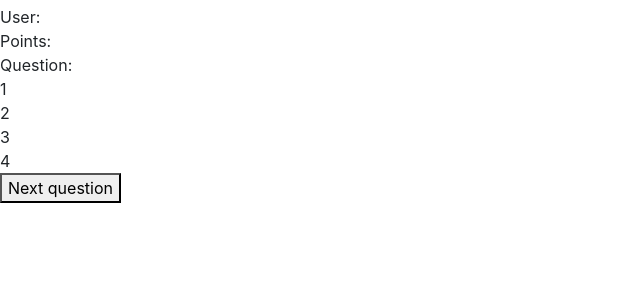
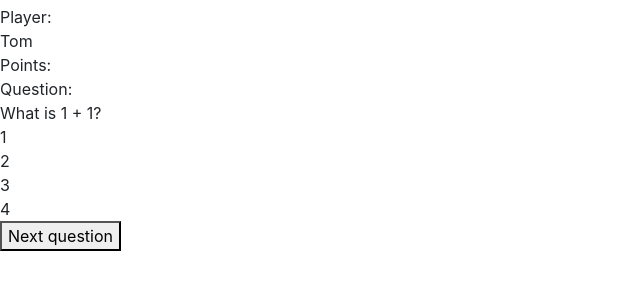
Before and after one commit to atomcorp/Quiz, a plain HTML site: page index.html in a window 1280 px wide. Shown: the part 51-340 px from the top of the page, without its empty margins (0-640 px from the left). Drawn offline with nearby package versions, Linux system fonts and the light colour scheme.

Commit message:
added dom updating points, removing past questions, player name

```diff
--- a/index.html
+++ b/index.html
@@ -8,20 +8,20 @@
 <body>
 <h1>Quiz</h1>
 <div class="quiz">
-	<div class="user">
-		<div class="label">User: </div>
-		<div data-update="user"></div>
+	<div class="player">
+		<div class="label">Player: </div>
+		<div data-fetch="player"></div>
 	</div>
 	<div class="points">
 		<div class="label">Points: </div>
-		<div data-update="points"></div>
+		<div data-fetch="points"></div>
 	</div>
 	<div class="question">
 		<div class="label">Question: </div>
-		<div data-update="question"></div>
+		<div data-fetch="question"></div>
 	</div>
-	<div class="answers"></div>
-	<button id="next" data-update="next" class="">Next question</button>
+	<div class="answers" data-fetch="answers"></div>
+	<button id="next" data-fetch="next" class="">Next question</button>
 </div>
 
 	<script src="quiz2.js"></script>
--- a/quiz2.js
+++ b/quiz2.js
@@ -19,16 +19,20 @@ var quizJSON = {
 			answers: [
 				{
 					answer: '1',
-					isCorrect: false
+					isCorrect: false,
+					id: 1
 				}, {
 					answer: '2',
-					isCorrect: true
+					isCorrect: true,
+					id: 2
 				}, {
 					answer: '3',
-					isCorrect: false
+					isCorrect: false,
+					id: 3
 				}, {
 					answer: '4',
-					isCorrect: false
+					isCorrect: false,
+					id: 4
 				}
 			],
 			points: 10
@@ -39,16 +43,20 @@ var quizJSON = {
 			answers: [
 				{
 					answer: 'Paris',
-					isCorrect: true
+					isCorrect: true,
+					id: 1
 				}, {
 					answer: 'Madrid',
-					isCorrect: false
+					isCorrect: false,
+					id: 2
 				}, {
 					answer: 'Berlin',
-					isCorrect: false
+					isCorrect: false,
+					id: 3
 				}, {
 					answer: 'London',
-					isCorrect: false
+					isCorrect: false,
+					id: 4
 				}
 			],
 			points: 5
@@ -78,41 +86,30 @@ var TakeQuiz = function() {
 		minQuizStages: 1,
 		quizLength: 0,
 		points: 0,
-		htmlComponents: ['points', 'user', 'question']
+		htmlComponents: ['points', 'player', 'question', 'answers'],
+		player: 'Default'
 	}
 
 	var currentStage = {
 		currentQuestion: '',
-		currentCorrectAnswer: '',
+		currentCorrectAnswer: '', // make this answer id
 		points: 0,
 		position: 1,
 	}
 
 	var getHtmlComponents = {};
 
+	// todo: should make this more general, or use ids
 	var _setHtmlComponents = function(html) {
 		for (var i = 0; i < html.length; i++) {
-			getHtmlComponents[html[i]] = document.querySelectorAll('[data-update="' + html[i] + '"]')[0];
+			getHtmlComponents[html[i]] = document.querySelectorAll('[data-fetch="' + html[i] + '"]');
+
+			// this means we can use elements with more than one element
+			if (getHtmlComponents[html[i]].length === 1) {
+				getHtmlComponents[html[i]] = getHtmlComponents[html[i]][0];
+			}
 		}
 	}
-
-	// var _setHtmlComponents = {
-	// 	points: function() {
-	// 		getHtmlComponents.points = document.querySelectorAll('[data-update="points"]')[0];
-	// 		console.log(getHtmlComponents);
-	// 	},
-	// 	user: function() {
-	// 		getHtmlComponents.points = document.querySelectorAll('[data-update="user"]')[0];
-	// 		console.log(getHtmlComponents);
-	// 	},
-	// 	question: function() {
-	// 		getHtmlComponents.points = document.querySelectorAll('[data-update="question"]')[0];
-	// 		console.log(getHtmlComponents);
-	// 	},
-	// 	function() {
-
-	// 	}
-	// }
 
 	var elSetup = {
 		nextButton: function() {
@@ -131,7 +128,7 @@ var TakeQuiz = function() {
 		init: function() {
 			var answerContainer = document.createElement('div');
 			answerContainer.className = 'answer';
-			answerContainer.dataset.update = 'answer';
+			answerContainer.dataset.fetch = 'answer';
 			answerContainer.dataset.id = this.config.id;
 			answerContainer.textContent = this.config.text;
 
@@ -150,7 +147,8 @@ var TakeQuiz = function() {
 		// el bubble down
 		// however we make sure
 		if (event.target.className === 'answer') {
-			if (event.target.textContent === currentStage.currentCorrectAnswer) {
+			console.log(event.target.getAttribute('data-id'), currentStage.currentCorrectAnswer);
+			if (parseInt(event.target.getAttribute('data-id')) === parseInt(currentStage.currentCorrectAnswer)) {
 				// Add the points one to the total points
 				settings.points += currentStage.points;
 				console.log('Right');
@@ -172,6 +170,7 @@ var TakeQuiz = function() {
 		elSetup.nextButton();
 		_setHtmlComponents(settings.htmlComponents);
 
+
 	}
 
 	var _setQuizStage = function() {
@@ -180,38 +179,50 @@ var TakeQuiz = function() {
 		for (var i = 0; i < thisStage.length; i++) {
 			if (currentStage.position === thisStage[i].quizStage) {
 				currentStage.currentQuestion = thisStage[i];
-				currentStage.currentCorrectAnswer = _getCorrectAnswer(thisStage[i].answers);
+				currentStage.currentCorrectAnswer = _setCorrectAnswer(thisStage[i].answers);
 				currentStage.points = thisStage[i].points;
 				return;
 			}
 		}
-
 	}
 
-	var _getCorrectAnswer = function(answers) {
+	var _setCorrectAnswer = function(answers) {
 		for (var i = 0; i < answers.length; i++) {
 			if (answers[i].isCorrect === true) {
-				return answers[i].answer;
+				return answers[i].id;
 			}
 		}
 	}
 
+	// todo: review, and break up if needed
 	var _paintQuizStage = function() {
-		var domAnswersContainer = document.querySelectorAll('.answers');
+		var domAnswersContainer = getHtmlComponents.answers;
+		console.log(domAnswersContainer);
 		var thisQuestion = currentStage.currentQuestion;
-		// how many answers are there
+		getHtmlComponents.question.textContent = thisQuestion.question;
+
+		// if previous answers remove them
+		var answers = document.querySelectorAll(".answer");
+		if (answers.length) {
+			// was: http://stackoverflow.com/questions/13125817/how-to-remove-elements-that-were-fetched-using-queryselectorall
+			// now: http://stackoverflow.com/a/16053436
+			answers.forEach(function(answer) {
+				answer.parentNode.removeChild( answer );
+			})
+
+		}
+		// add all the answers to the page
 		if (thisQuestion.answers.length > 1) {
 			for (var i = 0; i < thisQuestion.answers.length; i++) {
-				// var createdAnswer = domAnswer[0].cloneNode(false);
-				// createdAnswer.textContent = currentQuestion.answers[i].answer;
-				// domAnswers[0].appendChild(createdAnswer);
+				//
 				var addAnswer = Object.create(answerHtml);
 				addAnswer.config.text = thisQuestion.answers[i].answer;
-				addAnswer.config.id = i + 1;
-				var addedAnswer = domAnswersContainer[0].appendChild(addAnswer.init());
+				addAnswer.config.id = thisQuestion.answers[i].id;
+				var addedAnswer = domAnswersContainer.appendChild(addAnswer.init());
 
 			}
-			console.log(document.querySelectorAll('.answers')[0]);
+
+			// add event listeners for picking an answer
 			document.querySelectorAll('.answers')[0].addEventListener('click', _checkIfAnswerCorrect, false);
 		}
 	}
@@ -220,7 +231,14 @@ var TakeQuiz = function() {
 
 	}
 
+	var addPlayer = function(player) {
+		settings.player = player;
+		getHtmlComponents.player.textContent = settings.player;
+	}
+
 	var _nextQuestion = function() {
+		// remove previous answers
+
 		// get current stage,
 		// is current stage + 1 more than quiz stages allowed?
 		if (currentStage.position === settings.quizLength) {
@@ -229,10 +247,9 @@ var TakeQuiz = function() {
 			currentStage.position += 1;
 			_setQuizStage();
 			_paintQuizStage();
-
-			// Update Points
-			getHtmlComponents.points.textContent = settings.points;
 		}
+		// Update Points
+		getHtmlComponents.points.textContent = settings.points;
 	}
 
 	var _manageQuizState = function() {
@@ -251,7 +268,8 @@ var TakeQuiz = function() {
 
 	return {
 		init: init, // init quiz
-		showQuiz: showQuiz
+		showQuiz: showQuiz,
+		addPlayer: addPlayer
 	}
 }
 
@@ -259,12 +277,11 @@ var SetQuiz = function() {
 
 }
 
-window.test = TakeQuiz();
-
 // Invoke the module
 var myQuiz = TakeQuiz();
 
 // Pass Quiz a quiz
 myQuiz.init(1);
+myQuiz.addPlayer('Tom');
 myQuiz.showQuiz();
 // User clicks Start Quiz
```
Also changed, not shown: 1 other file.
